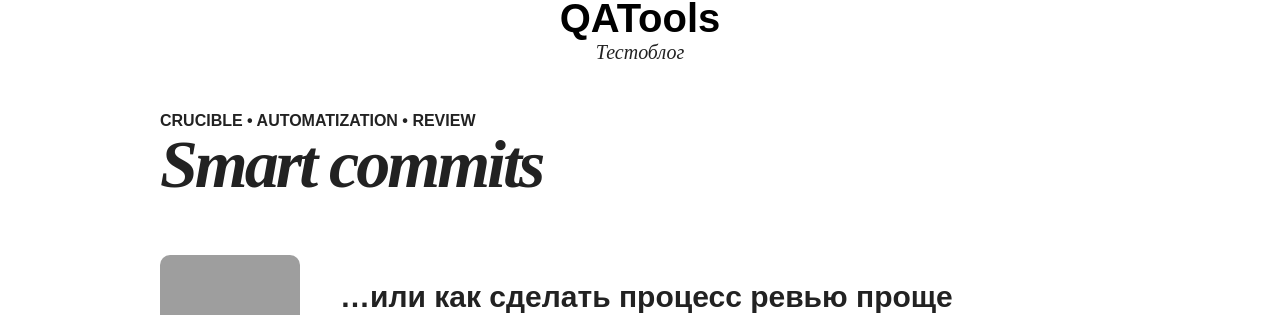
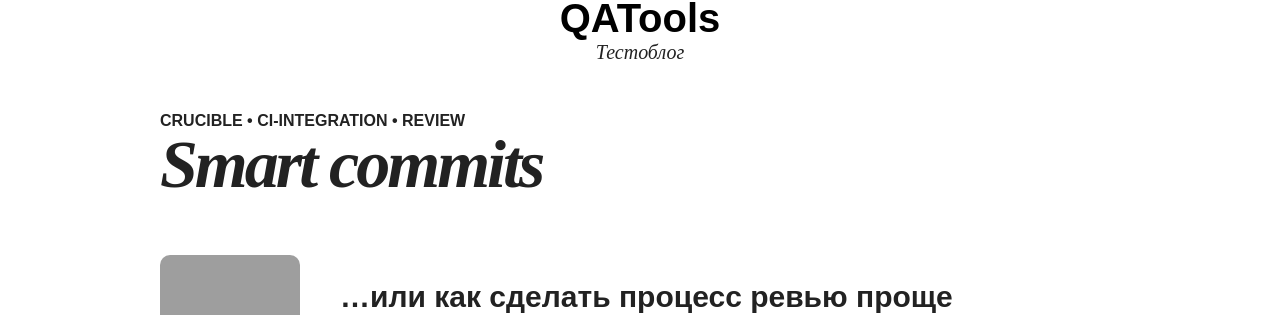
Before and after one commit to yandex-qatools/yandex-qatools.github.io, a Jekyll site: the page built from _posts/2013-08-15-smart-commit-messages.md, in a window 1280 px wide. Shown: the part 123-438 px from the top of the page. Built offline with Jekyll 4.4.1, drawn with Linux system fonts in a browser that asks for light colours; nearby versions of some CDN libraries; comment, search, counter and statistics services are not loaded; grey boxes are pictures that could not be loaded.

Commit message:
change tag ci-integration for new post 'smart commits'

```diff
--- a/_posts/2013-08-15-smart-commit-messages.md
+++ b/_posts/2013-08-15-smart-commit-messages.md
@@ -7,7 +7,7 @@
     email: lanwen+blog@yandex.ru
     gravatar: 6ee51971263d8c9a1e70e1dac7418d36
 categories: [common]
-tags: [crucible, automatization, review]
+tags: [crucible, ci-integration, review]
 comments: true
 published: true
 ---
```
